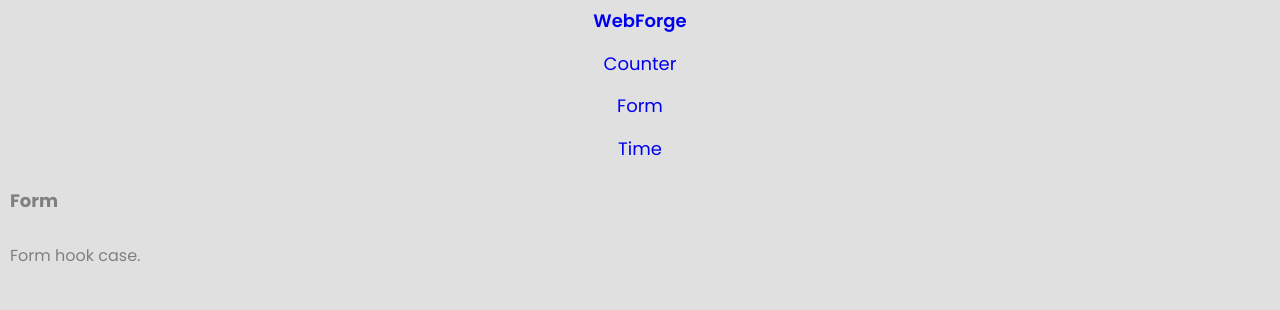
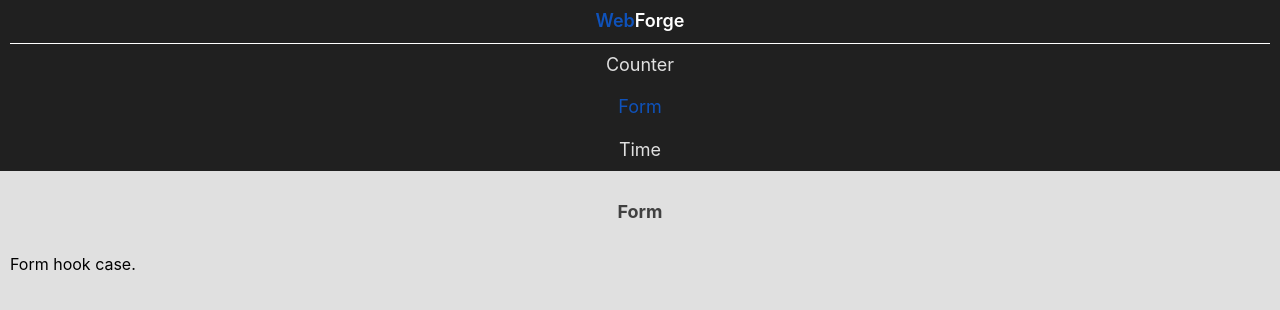
Before and after one commit to basesnel/react-system-01-hooks, a React (Create React App) app: page /react-system-01-hooks/form in a window 1280 px wide. Shown: the top 310 px of the page. Built offline with nearby package versions, Linux system fonts and the light colour scheme.

Commit message:
Colors to global css - simplification

```diff
--- a/src/components/App.jsx
+++ b/src/components/App.jsx
@@ -12,7 +12,7 @@ import './App.css';
 
 function App() {
   return (
-    <div>
+    <>
       <AppBar />
       <Routes>
         <Route path="/" element={<Home />} />
@@ -21,7 +21,7 @@ function App() {
         <Route path="/time" element={<Time />} />
         <Route path="*" element={<NotFound />} />
       </Routes>
-    </div>
+    </>
   );
 }
 
--- a/src/components/AppBar/AppBar.module.css
+++ b/src/components/AppBar/AppBar.module.css
@@ -1,10 +1,7 @@
 @value sizes: "../../cssvariables/media.module.css";
 @value mobile, smartphone, tablet, desktop from sizes;
 
-@value colors: "../../cssvariables/colors.module.css";
-@value dark from colors;
-
 .appbar {
-  margin-bottom: 20px;
-  background-color: dark;
+  margin-bottom: 30px;
+  background-color: var(--color-dark);
 }
--- a/src/components/Container/Container.jsx
+++ b/src/components/Container/Container.jsx
@@ -1,6 +1,5 @@
-import clsx from 'clsx';
 import css from './Container.module.css';
 
 export const Container = ({ variant, children }) => {
-  return <div className={clsx(css.container, css[variant])}>{children}</div>;
+  return <div className={`${css.container} ${css[variant]}`}>{children}</div>;
 };
--- a/src/components/Container/Container.module.css
+++ b/src/components/Container/Container.module.css
@@ -1,8 +1,5 @@
 @value sizes: "../../cssvariables/media.module.css";
 @value mobile, smartphone, tablet, desktop from sizes;
-
-@value colors: "../../cssvariables/colors.module.css";
-@value bgcolor, brdcolor from colors;
 
 .container {
   margin: 0 auto;
--- a/src/components/Logo/Logo.module.css
+++ b/src/components/Logo/Logo.module.css
@@ -1,19 +1,16 @@
 @value sizes: "../../cssvariables/media.module.css";
 @value mobile, smartphone, tablet, desktop from sizes;
-
-@value colors: "../../cssvariables/colors.module.css";
-@value sapphire, logolight, light from colors;
 
 .logo {
   display: block;
   padding: 10px 0;
-  border-bottom: 1px solid light;
+  border-bottom: 1px solid var(--color-logolight);
   font-size: 18px;
   font-weight: 600;
   line-height: 1.25;
   text-decoration: none;
   text-align: center;
-  color: sapphire;
+  color: var(--color-accent);
 }
 
 @media mobile {
@@ -35,5 +32,5 @@
 }
 
 .decor {
-  color: logolight;
+  color: var(--color-logolight);
 }
--- a/src/components/NavBar/NavBar.module.css
+++ b/src/components/NavBar/NavBar.module.css
@@ -1,8 +1,5 @@
 @value sizes: "../../cssvariables/media.module.css";
 @value mobile, smartphone, tablet, desktop from sizes;
-
-@value colors: "../../cssvariables/colors.module.css";
-@value light, sapphire from colors;
 
 @media smartphone {
   .menu {
@@ -28,16 +25,16 @@
   font-weight: 400;
   line-height: 1.25;
   text-decoration: none;
-  color: light;
+  color: var(--color-light);
 }
 
 .navlinkactive {
   composes: navlink;
-  color: sapphire;
+  color: var(--color-accent);
 }
 
 .navlink:hover {
-  color: sapphire;
+  color: var(--color-accent);
 }
 
 @media mobile {
--- a/src/components/Text/Text.module.css
+++ b/src/components/Text/Text.module.css
@@ -4,6 +4,7 @@
 .txt {
   font-size: 14px;
   line-height: 1.5;
+  color: var(--color-text);
 }
 
 @media mobile {
--- a/src/components/Title/Title.module.css
+++ b/src/components/Title/Title.module.css
@@ -1,16 +1,14 @@
 @value sizes: "../../cssvariables/media.module.css";
 @value mobile, smartphone, tablet, desktop from sizes;
 
-@value colors: "../../cssvariables/colors.module.css";
-@value caption from colors;
-
 .title {
-  color: caption;
   padding-bottom: 10px;
   margin-bottom: 20px;
   border-bottom: 1px solid caption;
+  text-align: center;
   font-size: 18px;
   line-height: 1.25;
+  color: var(--color-caption);
 }
 
 @media mobile {
@@ -24,3 +22,9 @@
     font-size: 24px;
   }
 }
+
+@media tablet {
+  .title {
+    text-align: left;
+  }
+}
--- a/src/index.css
+++ b/src/index.css
@@ -1,5 +1,22 @@
 @import-normalize;
 /* @import '../node_modules/modern-normalize/modern-normalize.css'; */
+
+:root {
+  --color-dark: #202020;
+  --color-light: #e0e0e0;
+
+  --color-logodark: #000;
+  --color-logolight: #fff;
+
+  --color-accent: #0f52ba;
+
+  --color-caption: #404040;
+  --color-text: #808080;
+}
+
+* {
+  box-sizing: border-box;
+}
 
 @import url('https://fonts.googleapis.com/css2?family=Poppins:wght@400;500;600;700;900&display=swap');
 
@@ -10,8 +27,7 @@ body {
     'Helvetica Neue', sans-serif;
   -webkit-font-smoothing: antialiased;
   -moz-osx-font-smoothing: grayscale;
-  background-color: #e0e0e0;
-  color: #808080;
+  background-color: var(--color-light);
 }
 
 code {
```
Also changed, not shown: src/cssvariables/colors.module.css (deleted, +0 -10 lines).
